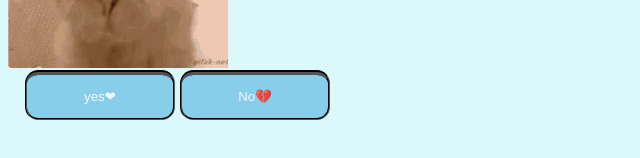
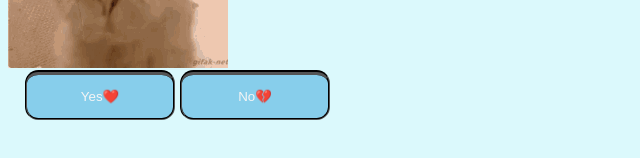
Before and after one commit to PAPI251II/ropert, a plain HTML site: page index.html in a window 1280 px wide. Shown: the part 280-438 px from the top of the page, 0-640 px from the left. Drawn offline with Linux system fonts and the light colour scheme.

Commit message:
NEW YES BUTTON

```diff
--- a/index.html
+++ b/index.html
@@ -55,7 +55,11 @@
 
     </button>
 
-    <button type="button" id="YES" onclick="alert('YEY')">yes❤ </button>
+<a href="second.html">
+   <button id="YES">Yes❤️</button>
+</a>
+
+
 
 </body>
 
```
